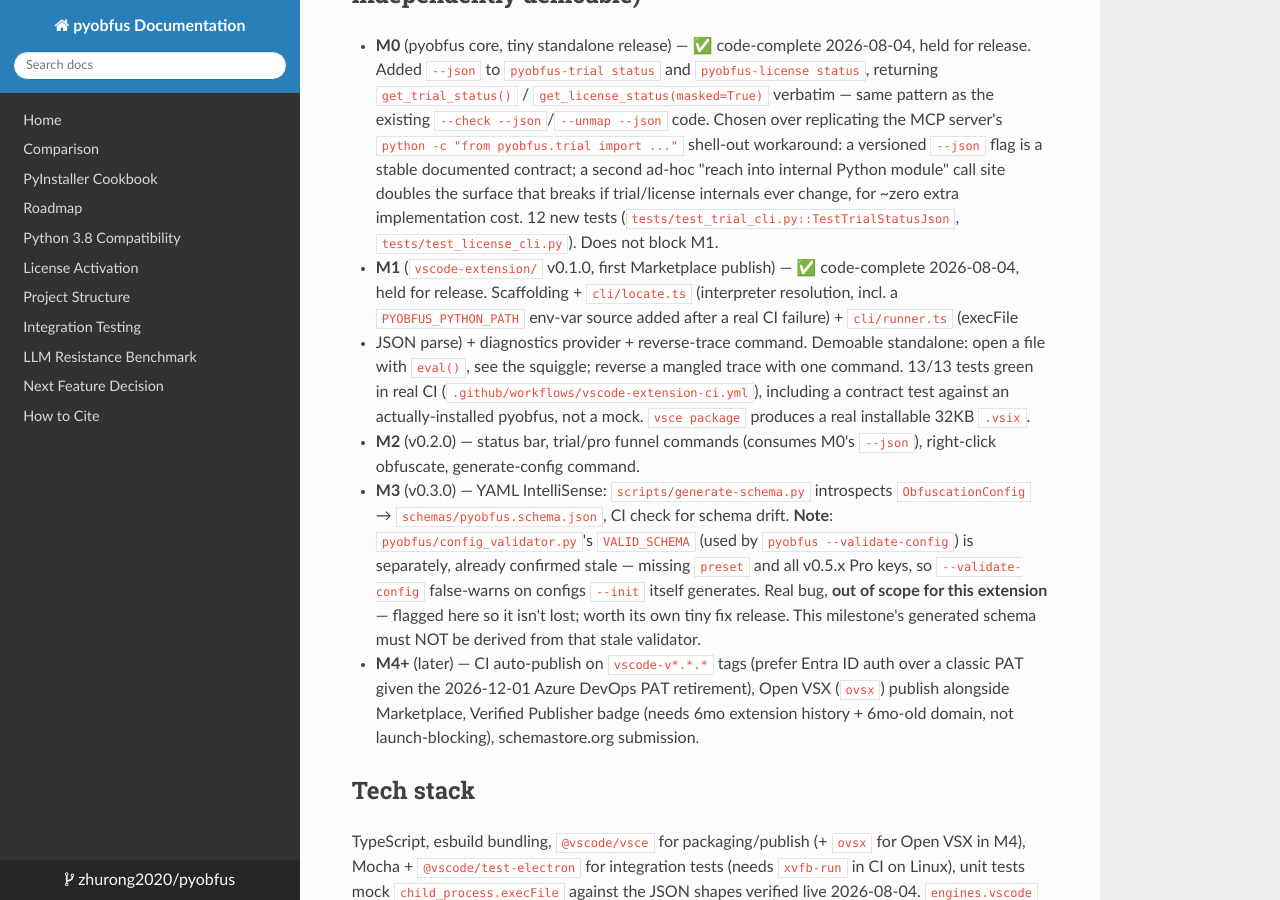
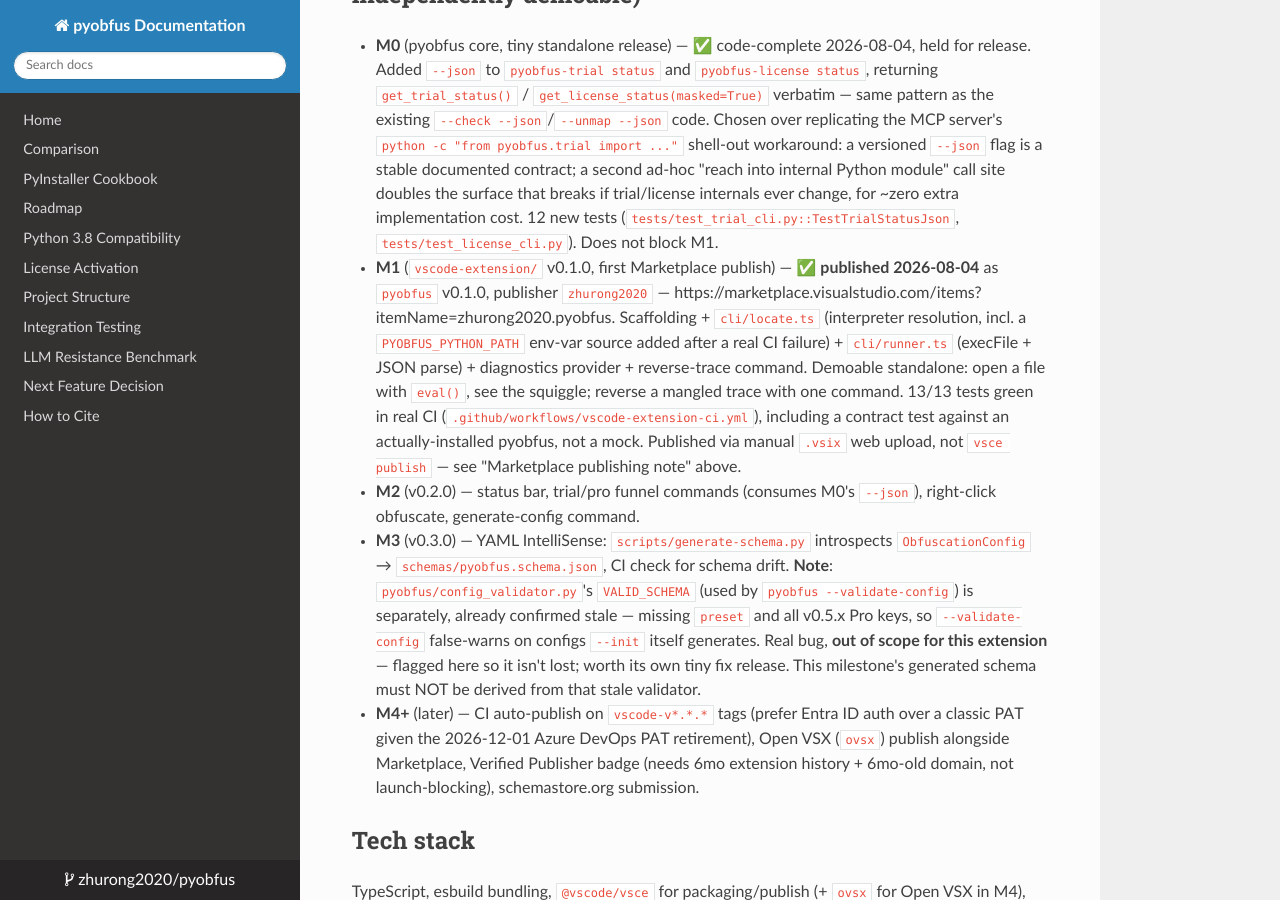
Before and after one commit to zhurong2020/pyobfus, an MkDocs documentation site: the page built from docs/VSCODE_EXTENSION_PLAN.md, in a window 1280 px wide and 900 px high, scrolled down 2423 px. Built offline with MkDocs 1.6.1, drawn with Linux system fonts in a browser that asks for light colours; nearby versions of some CDN libraries.

Commit message:
docs(vscode-extension): finish M1 publish sync in milestones section
The "Staged milestones" body still said M1 was "held for release" after
the status header and ROADMAP.md were already updated to reflect the
actual 2026-08-04 Marketplace publish -- missed on the first pass.

```diff
--- a/docs/VSCODE_EXTENSION_PLAN.md
+++ b/docs/VSCODE_EXTENSION_PLAN.md
@@ -128,15 +128,17 @@
   (`tests/test_trial_cli.py::TestTrialStatusJson`,
   `tests/test_license_cli.py`). Does not block M1.
 - **M1** (`vscode-extension/` v0.1.0, first Marketplace publish) — ✅
-  code-complete 2026-08-04, held for release. Scaffolding +
-  `cli/locate.ts` (interpreter resolution, incl. a `PYOBFUS_PYTHON_PATH`
-  env-var source added after a real CI failure) + `cli/runner.ts` (execFile
-  + JSON parse) + diagnostics provider + reverse-trace command. Demoable
-  standalone: open a file with `eval()`, see the squiggle; reverse a
-  mangled trace with one command. 13/13 tests green in real CI
-  (`.github/workflows/vscode-extension-ci.yml`), including a contract test
-  against an actually-installed pyobfus, not a mock. `vsce package`
-  produces a real installable 32KB `.vsix`.
+  **published 2026-08-04** as `pyobfus` v0.1.0, publisher `zhurong2020` —
+  https://marketplace.visualstudio.com/items?itemName=zhurong2020.pyobfus.
+  Scaffolding + `cli/locate.ts` (interpreter resolution, incl. a
+  `PYOBFUS_PYTHON_PATH` env-var source added after a real CI failure) +
+  `cli/runner.ts` (execFile + JSON parse) + diagnostics provider +
+  reverse-trace command. Demoable standalone: open a file with `eval()`,
+  see the squiggle; reverse a mangled trace with one command. 13/13 tests
+  green in real CI (`.github/workflows/vscode-extension-ci.yml`), including
+  a contract test against an actually-installed pyobfus, not a mock.
+  Published via manual `.vsix` web upload, not `vsce publish` — see
+  "Marketplace publishing note" above.
 - **M2** (v0.2.0) — status bar, trial/pro funnel commands (consumes M0's
   `--json`), right-click obfuscate, generate-config command.
 - **M3** (v0.3.0) — YAML IntelliSense: `scripts/generate-schema.py`
```
